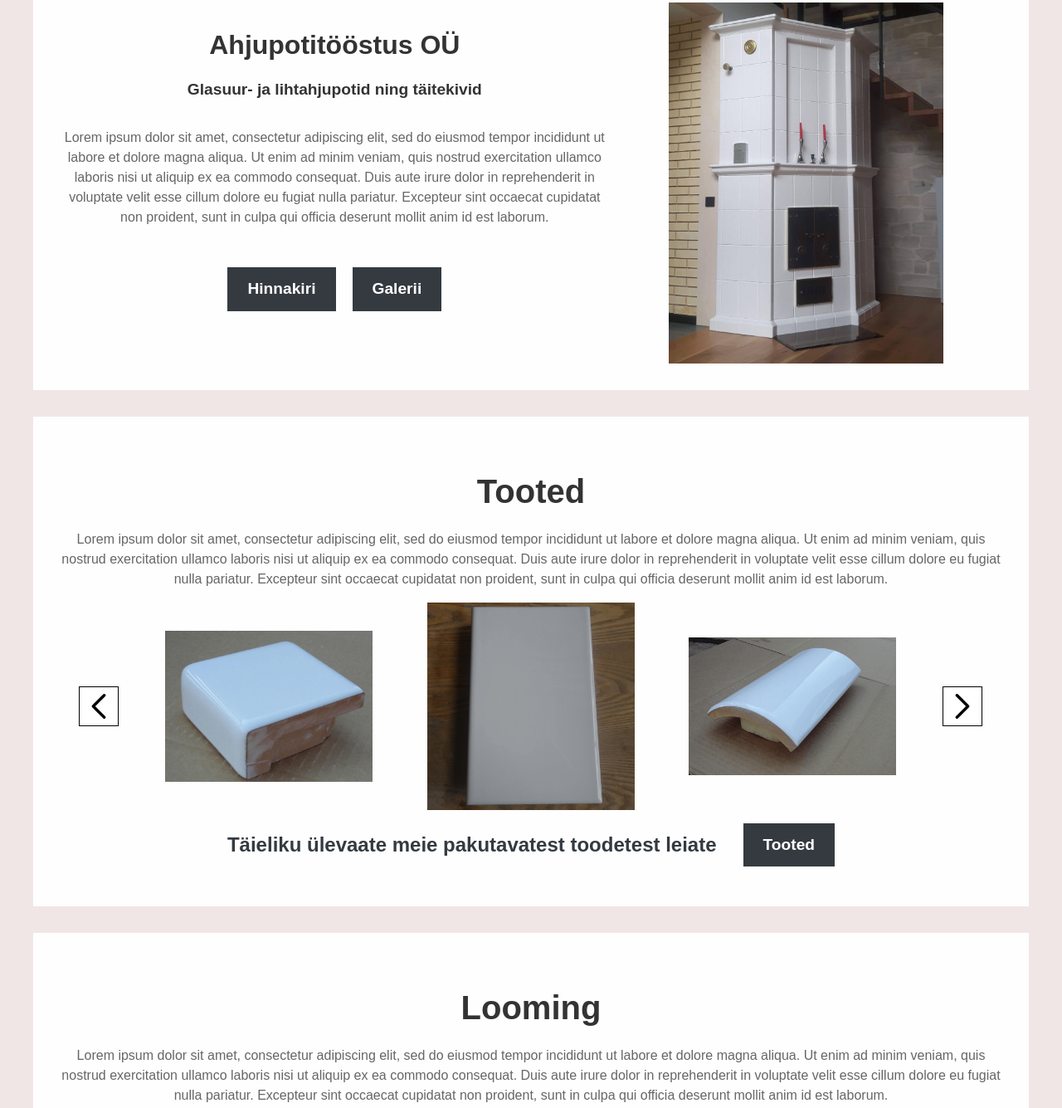
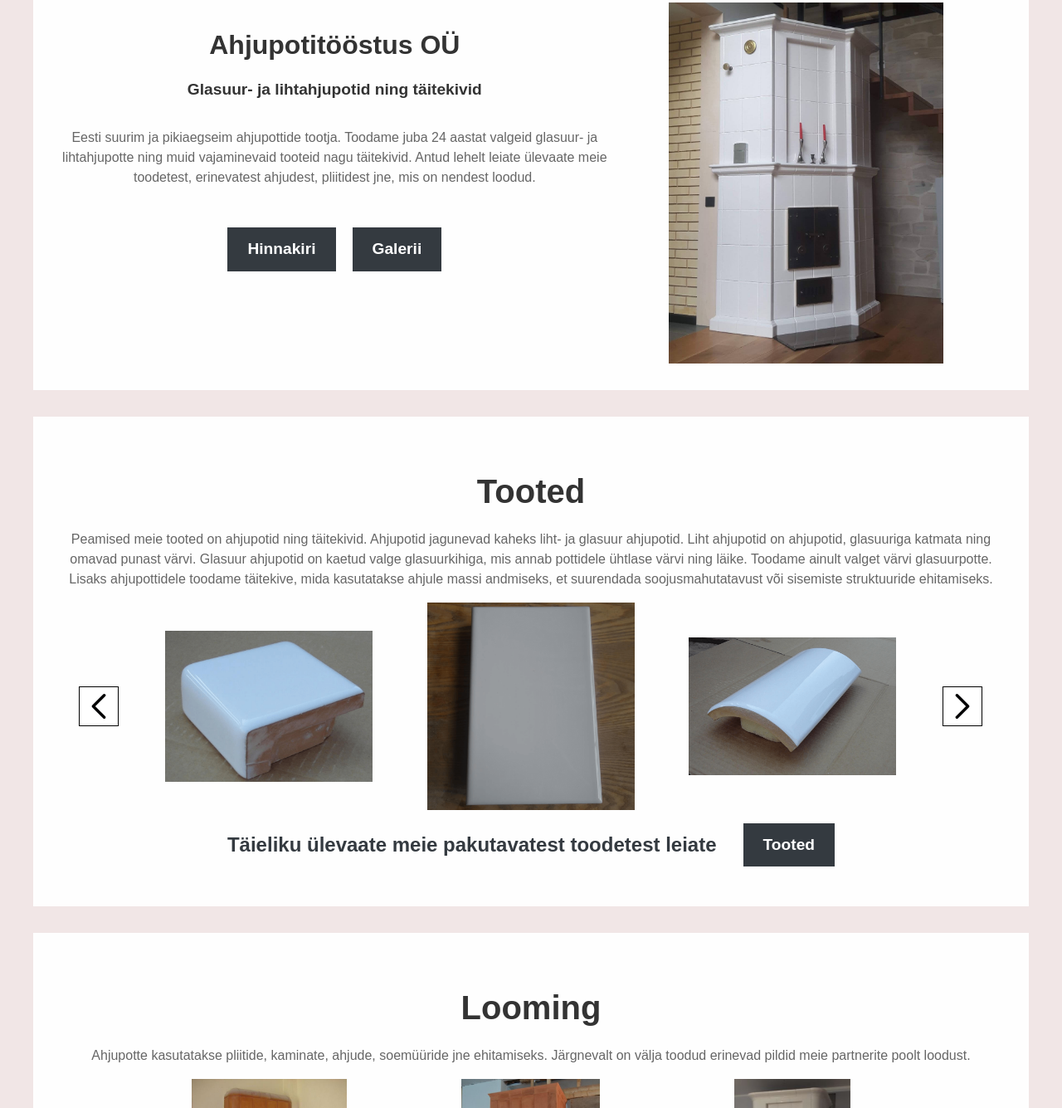
Before and after one commit to siimok/ceramics, a website built with Vite: page index.html in a window 1280 px wide. Shown: the part 89-1424 px from the top of the page at 83% size. Built offline with nearby package versions, Linux system fonts and the light colour scheme.

```diff
--- a/index.html
+++ b/index.html
@@ -21,7 +21,8 @@
     </div>
     <div class="container hide-desktop">
         <button id="hamburger-button">
-            <svg xmlns="http://www.w3.org/2000/svg" viewBox="0 0 48 48" width="30" height="30" role="img" aria-hidden="true">
+            <svg xmlns="http://www.w3.org/2000/svg" viewBox="0 0 48 48" width="30" height="30" role="img"
+                 aria-hidden="true">
                 <title>Menu</title>
                 <rect x="8" y="12" width="32" height="4" rx="2"/>
                 <rect x="8" y="22" width="32" height="4" rx="2"/>
@@ -46,11 +47,10 @@
                     <h1>Ahjupotitööstus OÜ</h1>
                     <h2 class="hero-subtitle">Glasuur- ja lihtahjupotid ning täitekivid</h2>
                     <p class="hero-text">
-                        Lorem ipsum dolor sit amet, consectetur adipiscing elit, sed do eiusmod tempor
-                        incididunt ut labore et dolore magna aliqua. Ut enim ad minim veniam, quis nostrud exercitation
-                        ullamco laboris nisi ut aliquip ex ea commodo consequat. Duis aute irure dolor in reprehenderit
-                        in voluptate velit esse cillum dolore eu fugiat nulla pariatur. Excepteur sint occaecat
-                        cupidatat non proident, sunt in culpa qui officia deserunt mollit anim id est laborum.</p>
+                        Eesti suurim ja pikiaegseim ahjupottide tootja. Toodame juba 24 aastat valgeid glasuur-
+                        ja lihtahjupotte ning muid vajaminevaid tooteid nagu täitekivid. Antud lehelt leiate ülevaate
+                        meie toodetest, erinevatest ahjudest, pliitidest jne, mis on nendest loodud.
+                    </p>
                     <div class="hero-buttons">
                         <a class="hero-button" href="/hinnakiri">Hinnakiri</a>
                         <a class="hero-button" href="/gallery">Galerii</a>
@@ -70,11 +70,11 @@
         <section class="content-section">
             <h2>Tooted</h2>
             <p>
-                Lorem ipsum dolor sit amet, consectetur adipiscing elit, sed do eiusmod tempor incididunt ut labore et
-                dolore magna aliqua. Ut enim ad minim veniam, quis nostrud exercitation ullamco laboris nisi ut aliquip
-                ex ea commodo consequat. Duis aute irure dolor in reprehenderit in voluptate velit esse cillum dolore eu
-                fugiat nulla pariatur. Excepteur sint occaecat cupidatat non proident, sunt in culpa qui officia
-                deserunt mollit anim id est laborum.
+                Peamised meie tooted on ahjupotid ning täitekivid. Ahjupotid jagunevad kaheks liht- ja glasuur
+                ahjupotid. Liht ahjupotid on ahjupotid, glasuuriga katmata ning omavad punast värvi. Glasuur
+                ahjupotid on kaetud valge glasuurkihiga, mis annab pottidele ühtlase värvi ning läike. Toodame
+                ainult valget värvi glasuurpotte. Lisaks ahjupottidele toodame täitekive, mida kasutatakse ahjule
+                massi andmiseks, et suurendada soojusmahutatavust või sisemiste struktuuride ehitamiseks.
             </p>
             <div class="row carousel-row">
                 <div class="col-2 col-lg-1 arrow-col">
@@ -131,11 +131,8 @@
         <section class="content-section">
             <h2>Looming</h2>
             <p>
-                Lorem ipsum dolor sit amet, consectetur adipiscing elit, sed do eiusmod tempor incididunt ut labore et
-                dolore magna aliqua. Ut enim ad minim veniam, quis nostrud exercitation ullamco laboris nisi ut aliquip
-                ex ea commodo consequat. Duis aute irure dolor in reprehenderit in voluptate velit esse cillum dolore eu
-                fugiat nulla pariatur. Excepteur sint occaecat cupidatat non proident, sunt in culpa qui officia
-                deserunt mollit anim id est laborum.
+                Ahjupotte kasutatakse pliitide, kaminate, ahjude, soemüüride jne ehitamiseks. Järgnevalt on välja
+                toodud erinevad pildid meie partnerite poolt loodust.
             </p>
             <div class="row carousel-row">
                 <div class="col-2 col-lg-1 arrow-col">
@@ -188,7 +185,7 @@
 
 <footer>
     <div class="container">
-        <p>© 2025 OÜ Ahjupotitööstus</p>
+        <p>© 2026 OÜ Ahjupotitööstus</p>
         <p>info@ahjupotitoostus.ee</p>
         <p>Registrikood: 10836981</p>
     </div>
```
Also changed, not shown: galerii.html (+10 -10 lines), hinnakiri.html (+1 -1 lines), kontakt.html (+1 -1 lines), tooted.html (+1 -1 lines). Lines whose indentation alone changed are shown as unchanged.
